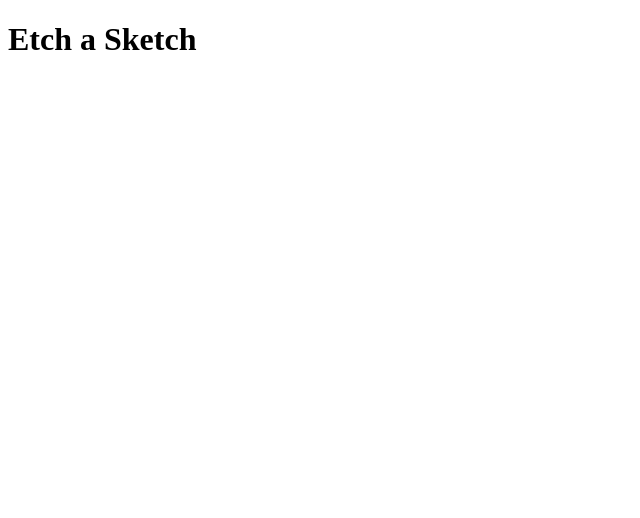
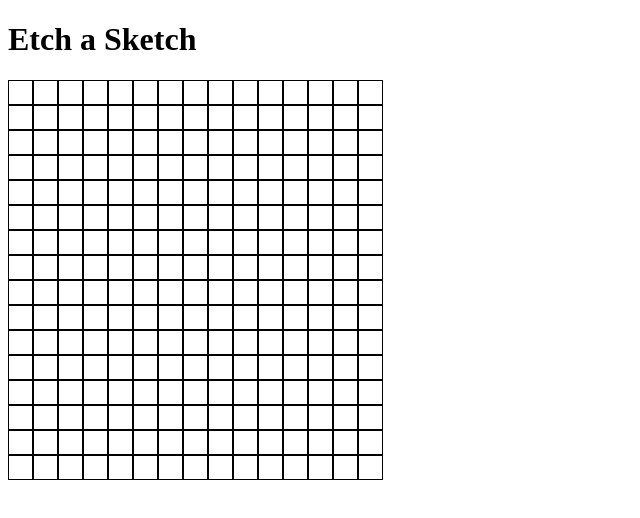
Before and after one commit to Jan0Fu/etch-a-sketch, a plain HTML site: page index.html in a window 1280 px wide. Shown: the whole page, without its empty margins (0-640 px from the left). Drawn offline with Linux system fonts and the light colour scheme.

Commit message:
Added main grid with javascript

```diff
--- a/etchasketch.js
+++ b/etchasketch.js
@@ -0,0 +1,6 @@
+const container = document.querySelector('.container');
+
+for (let i = 1; i < 257; i++) {
+  const div = document.createElement('div');
+  container.appendChild(div);
+}
--- a/index.html
+++ b/index.html
@@ -9,8 +9,7 @@
 </head>
 <body>
     <h1 id="title">Etch a Sketch</h1>
-    <div class="grid">
-
+    <div class="container">
     </div>
     <script src="./etchasketch.js"></script>
 </body>
--- a/styles.css
+++ b/styles.css
@@ -0,0 +1,20 @@
+* {
+    box-sizing: border-box;
+}
+
+.container {
+    display: flex;
+    flex-wrap: wrap;
+}
+
+.container>div {
+    border: 1px solid black;
+    height: 25px;
+    width: 25px;
+}
+
+.container>div:nth-child(16n + 1) {
+    width: 100%;
+    border: 0;
+    height: 0;
+}
```
